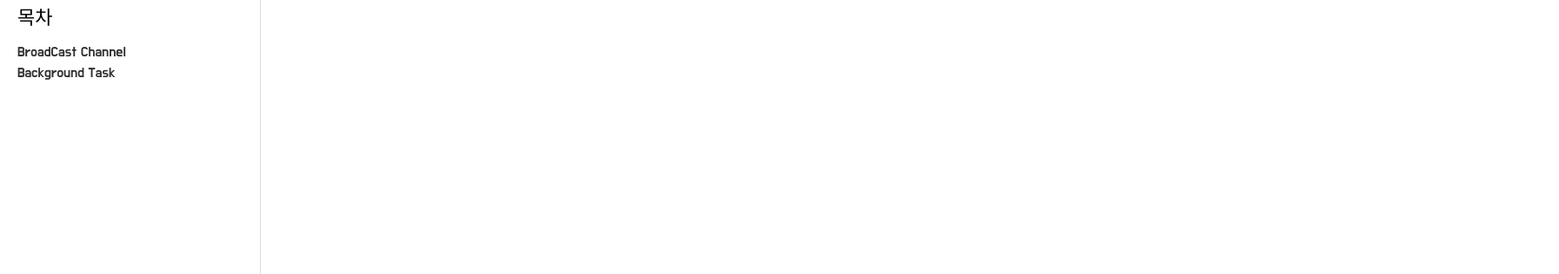
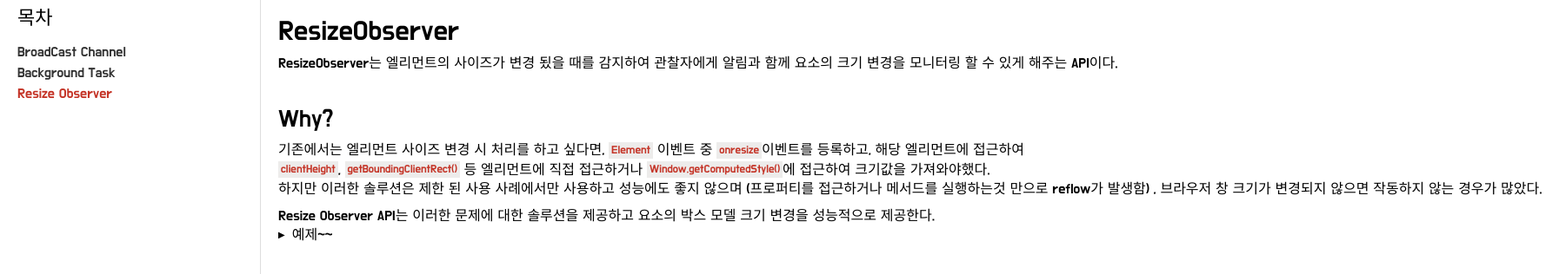
Before and after one commit to d0hyeon/web-api, a React (Create React App) app: page /resize in a window 1280 px wide. Shown: the top 316 px of the page at 87% size, 1793 px wide, since content can reach past the window. Built offline with nearby package versions, Linux system fonts and the light colour scheme.

Commit message:
feat: resize observer 페이지 추가

```diff
--- a/src/components/layout/Navigate.tsx
+++ b/src/components/layout/Navigate.tsx
@@ -9,7 +9,8 @@ type Menu = {
 
 const CATEGORIES: Menu[] = [
   {title: 'BroadCast Channel', path: '/broadcast'},
-  {title: 'Background Task', path: '/background'}
+  {title: 'Background Task', path: '/background'},
+  {title: 'Resize Observer', path: '/resize'}
 ]
 
 const Navigate: React.FC = () => {
--- a/src/pages/App.tsx
+++ b/src/pages/App.tsx
@@ -8,6 +8,7 @@ const Home = React.lazy(() => import('@src/pages/Home'));
 const BroadCastChannel = React.lazy(() => import('@src/pages/Broadcast'));
 const BroadCastChannelDetail = React.lazy(() => import('@src/pages/Broadcast/detail'));
 const BackgroundTask = React.lazy(() => import('@src/pages/BackgroundTask'));
+const ResizeObserverPage = React.lazy(() => import('@src/pages/ResizeObserver'));
 
 
 const App: React.FC = () => {
@@ -23,6 +24,7 @@ const App: React.FC = () => {
               <Route exact path="/broadcast" component={BroadCastChannel} />
               <Route exact path="/broadcast/:channelId" component={BroadCastChannelDetail} />
               <Route exact path="/background" component={BackgroundTask} />
+              <Route exact path="/resize" component={ResizeObserverPage} />
             </main>
           </React.Suspense>
         </Switch>
--- /dev/null
+++ b/src/pages/ResizeObserver/index.tsx
@@ -0,0 +1,48 @@
+import React from 'react';
+import { Header, Section } from '@src/components/styles/common';
+import { H1, H2, P, Code } from '@src/components/styles/text';
+import Toggle from '@src/components/Toggle';
+
+const ResizeObserverPage: React.FC = () => {
+  const [text, setText] = React.useState<string>('');
+  const addTextHandler = React.useCallback(() => {
+    setText('낮엔 파란하늘\n 별이 보이는밤 \n 기분좋은날 모두 모일까 내가사랑하는 삶을 사랑하지 나는\n 우야야야야\n');
+  }, [setText]);
+  return (
+    <>
+      <Header>
+        <H1>ResizeObserver</H1>
+        <P>
+          ResizeObserver는 엘리먼트의 사이즈가 변경 됬을 때를 감지하여 관찰자에게 알림과 함께 요소의 크기 변경을 모니터링 할 수 있게 해주는 API이다.
+        </P>
+      </Header>
+      <Section>
+        <H2>Why?</H2>
+        <P>
+          기존에서는 엘리먼트 사이즈 변경 시 처리를 하고 싶다면, <Code>Element</Code> 이벤트 중 <Code>onresize</Code>이벤트를 등록하고, 해당 엘리먼트에 접근하여<br/>
+          <Code>clientHeight</Code>, <Code>getBoundingClientRect()</Code> 등 엘리먼트에 직접 접근하거나 <Code>Window.getComputedStyle()</Code>에 접근하여 크기값을 가져와야했다.<br/>
+          하지만 이러한 솔루션은 제한 된 사용 사례에서만 사용하고 성능에도 좋지 않으며 (프로퍼티를 접근하거나 메서드를 실행하는것 만으로 reflow가 발생함) , 브라우저 창 크기가 변경되지 않으면 작동하지 않는 경우가 많았다.
+        </P>
+        <P>
+          Resize Observer API는 이러한 문제에 대한 솔루션을 제공하고 요소의 박스 모델 크기 변경을 성능적으로 제공한다.
+        </P>
+        <Toggle title={<P>예제~~</P>}>
+          <P>해당 컴포넌트는 Resize Observer API를 통해 엘리먼트의 사이즈를 구하고<br/> style 속성 중 height 속성을 스위칭 시키는 형태의 컴포넌트이다.</P>
+          <div onClick={addTextHandler}>
+            {!!text
+              ? text.split('\n').map(text => (
+                <P key={text}>
+                  {text}
+                </P>
+              ))
+              : <P>클릭해보자</P>
+            }
+          </div>
+        </Toggle>
+      </Section>
+    </>
+  )
+}
+
+ResizeObserverPage.displayName = 'ResizeObserverPage';
+export default ResizeObserverPage;
```
